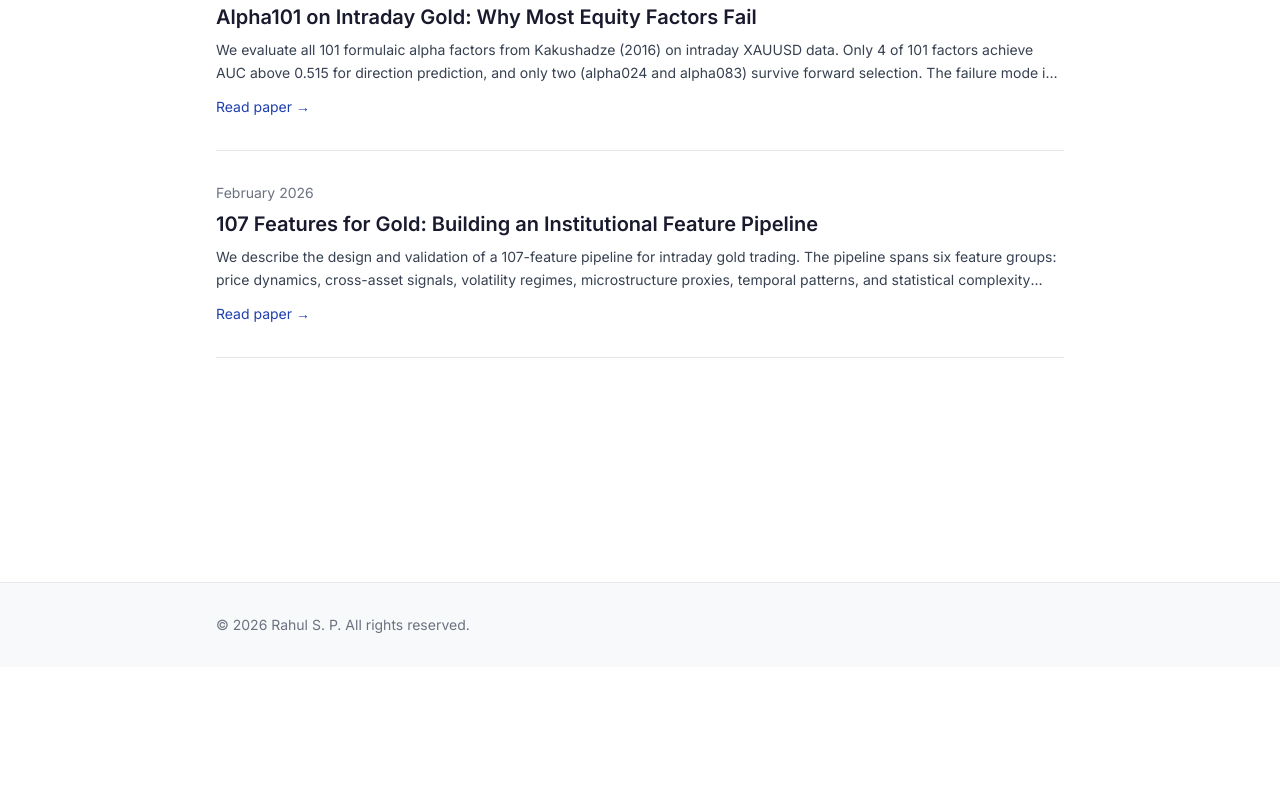
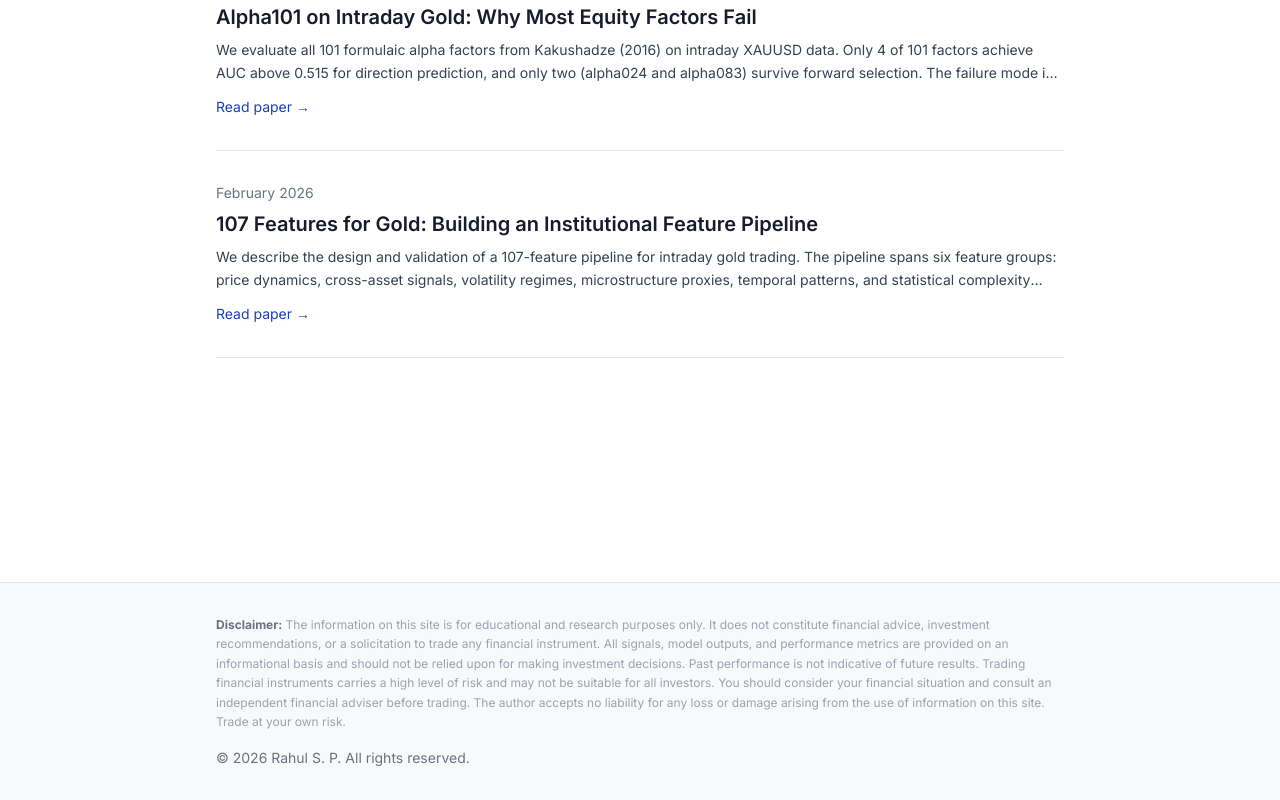
Before and after one commit to Rahul2304SP/rahulsp-research, a Next.js app: page / in a window 1280 px wide. Shown: the part 2236-3036 px from the top of the page. Before the commit the page ends 2903 px from the top, so only its background shows below. Built offline with nearby package versions, Linux system fonts and the light colour scheme.

Commit message:
Add legal disclaimer to site footer

```diff
--- a/src/app/layout.tsx
+++ b/src/app/layout.tsx
@@ -65,8 +65,11 @@ export default function RootLayout({
         <main>{children}</main>
 
         <footer className="border-t border-[#e5e7eb] bg-[#f8f9fa] mt-24">
-          <div className="mx-auto max-w-4xl px-6 py-8 text-sm text-[#6b7280]">
-            <p>&copy; 2026 Rahul S. P. All rights reserved.</p>
+          <div className="mx-auto max-w-4xl px-6 py-8 space-y-4">
+            <p className="text-xs text-[#9ca3af] leading-relaxed">
+              <strong className="text-[#6b7280]">Disclaimer:</strong> The information on this site is for educational and research purposes only. It does not constitute financial advice, investment recommendations, or a solicitation to trade any financial instrument. All signals, model outputs, and performance metrics are provided on an informational basis and should not be relied upon for making investment decisions. Past performance is not indicative of future results. Trading financial instruments carries a high level of risk and may not be suitable for all investors. You should consider your financial situation and consult an independent financial adviser before trading. The author accepts no liability for any loss or damage arising from the use of information on this site. Trade at your own risk.
+            </p>
+            <p className="text-sm text-[#6b7280]">&copy; 2026 Rahul S. P. All rights reserved.</p>
           </div>
         </footer>
       </body>
```
